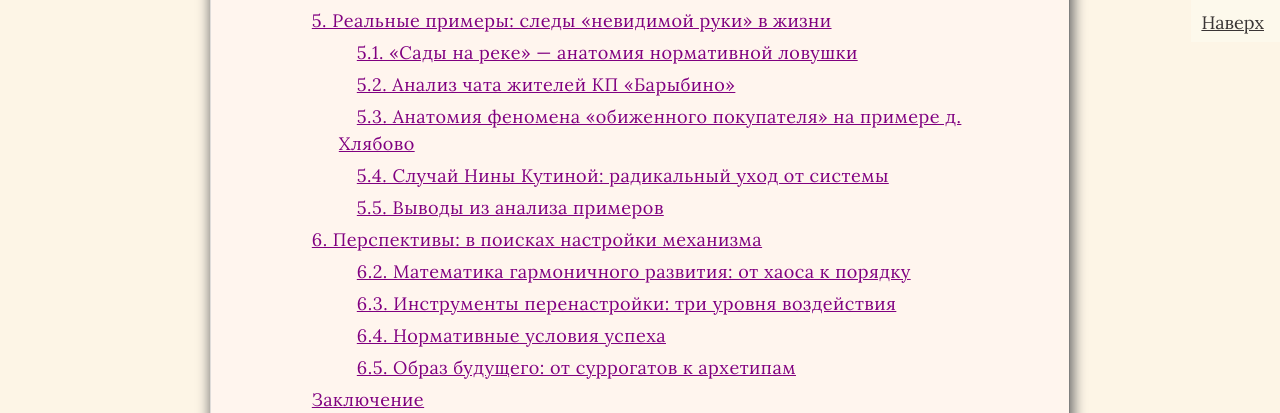
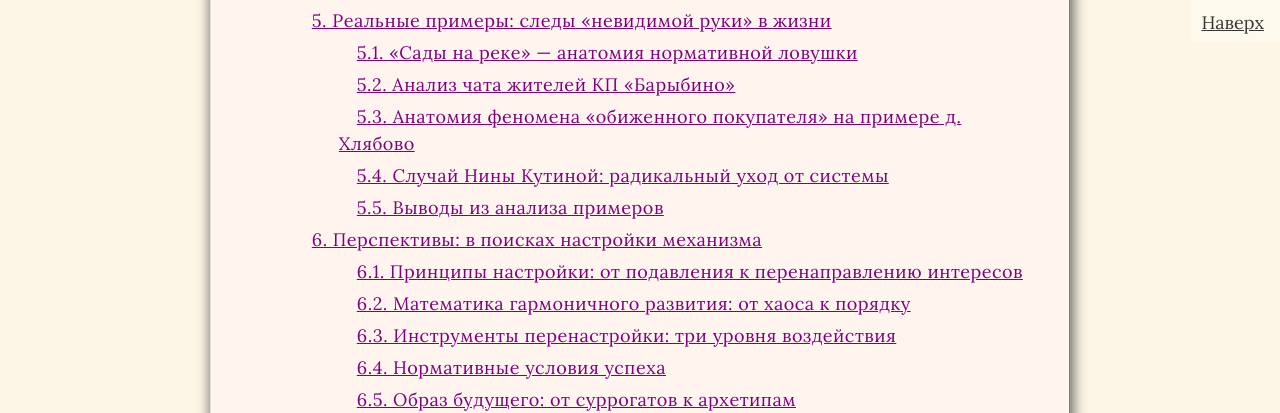
Before and after one commit to SergSi/land-use-art, a Jekyll site: the page built from _posts/2025-10-05-hand.md, in a window 1280 px wide and 900 px high, scrolled down 1248 px, cut to the strip 0-413 px from the top of the window. Built offline with Jekyll 4.4.1, drawn with Linux system fonts in a browser that asks for light colours; some web fonts are replaced; some of the changed text lies outside the part shown.

Commit message:
Update 2025-10-05-hand.md

```diff
--- a/_posts/2025-10-05-hand.md
+++ b/_posts/2025-10-05-hand.md
@@ -1270,6 +1270,8 @@ U_радикал = 0.9·γ_экол + 0.8·ζ_приват + 0.5·η_общ - 0.
 
 ## 6. Перспективы: в поисках настройки механизма
 
+### 6.1.  Принципы настройки: от подавления к перенаправлению интересов
+
 Мы проследили путь от идеалов через механизмы их воплощения к системным искажениям. Возникает вопрос: можно ли перенастроить «невидимую руку» землепользования, не нарушая её работу?
 
 Анализ предыдущих разделов показывает: бороться с отдельными искажениями — значит бороться с симптомами. Решение же требует изменения самих системных стимулов.
```
